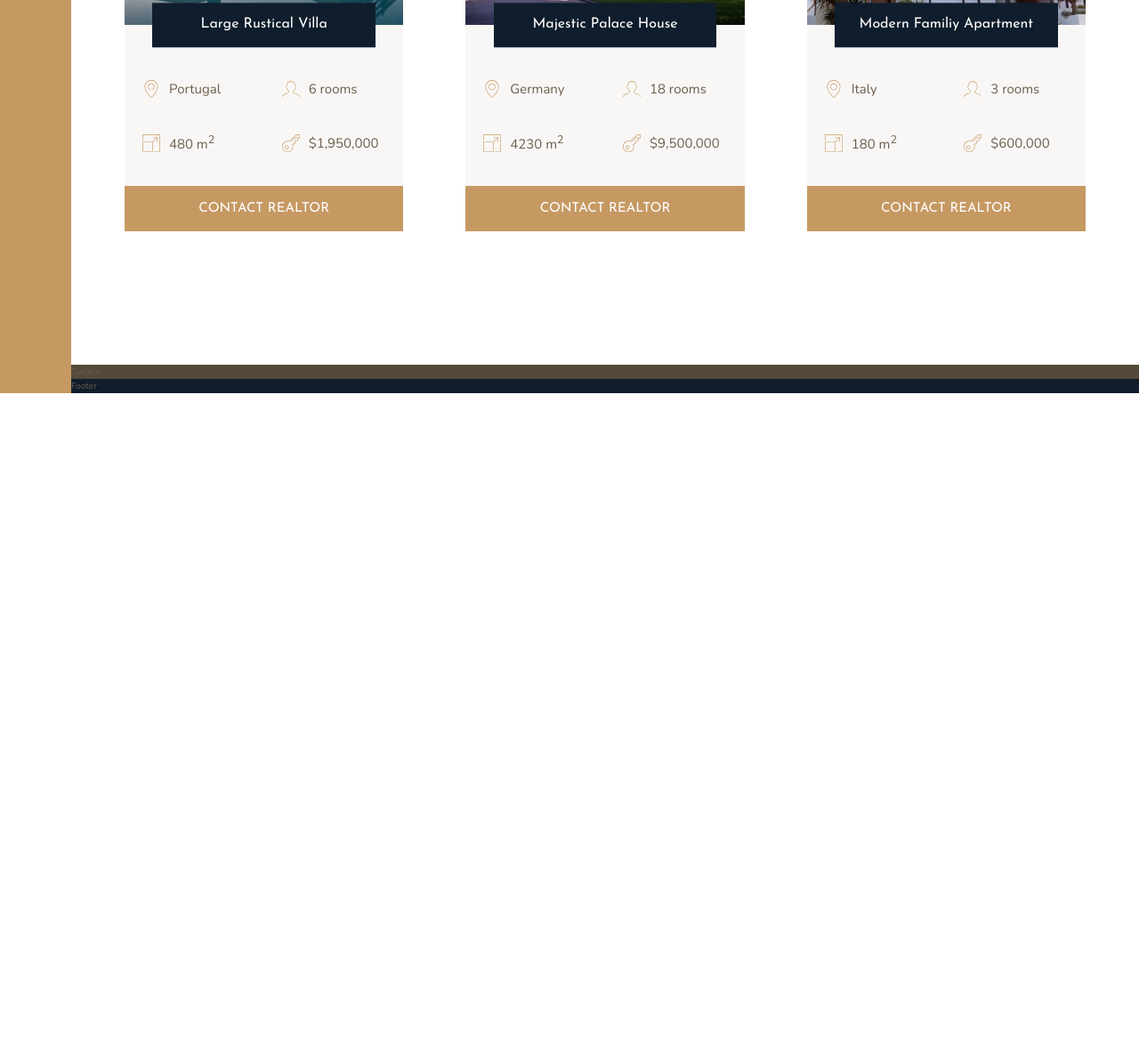
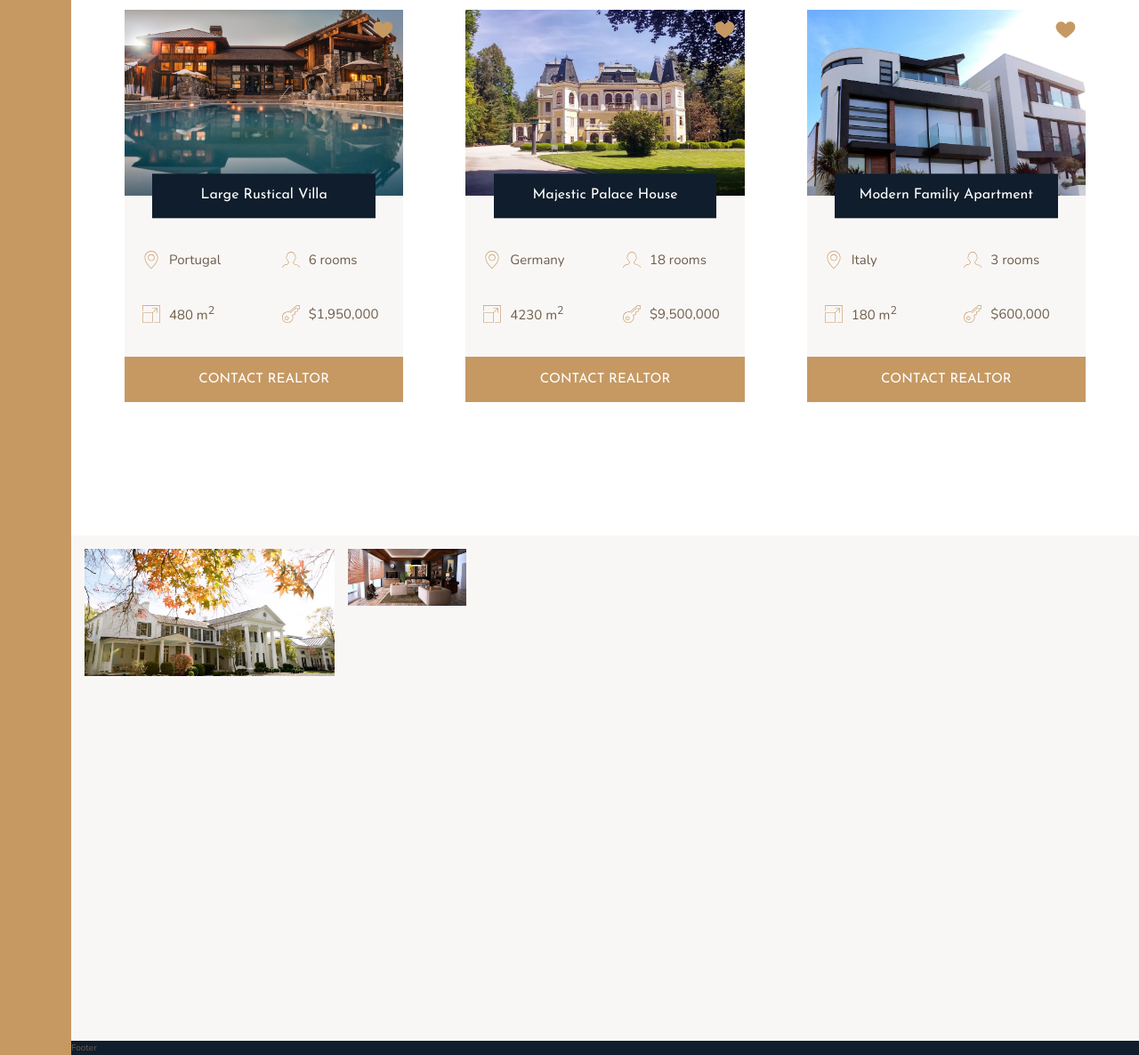
Before and after one commit to MajhiRockzZ/Advanced-CSS-and-SASS-Project-3, a website: page index.html in a window 1280 px wide. Shown: the part 2499-3685 px from the top of the page at 89% size. Before the commit the page ends 2941 px from the top, so only its background shows below. Drawn offline with nearby package versions, Linux system fonts and the light colour scheme.

Commit message:
feat: Building the Gallery - Part 1

```diff
--- a/index.html
+++ b/index.html
@@ -317,7 +317,11 @@
     </section>
 
     <section class="gallery">
-      Gallery
+      <figure class="gallery__item gallery__item--1">
+        <img src="img/gal-1.jpeg" alt="Gallery image 1" class="gallery__img" />
+      </figure>
+
+      <img src="img/gal-2.jpeg" alt="Gallery image 2" class="gallery__img" />
     </section>
 
     <footer class="footer">
--- a/sass/_base.scss
+++ b/sass/_base.scss
@@ -1,18 +1,18 @@
 // COLOR VARIABLES
 $color-primary: #c69963;
-$color-primary-dark: #B28451;
+$color-primary-dark: #b28451;
 
 $color-secondary: #101d2c;
 
 $color-grey-light-1: #f9f7f6;
 $color-grey-light-2: #aaa;
 
-$color-grey-dark-1: #54483A;
-$color-grey-dark-2: #6D5D4B;
+$color-grey-dark-1: #54483a;
+$color-grey-dark-2: #6d5d4b;
 
 // FONT VARIABLES
-$font-primary: 'Nunito', sans-serif;
-$font-display: 'Josefin Sans', sans-serif;
+$font-primary: "Nunito", sans-serif;
+$font-display: "Josefin Sans", sans-serif;
 
 *,
 *::before,
@@ -24,7 +24,7 @@ $font-display: 'Josefin Sans', sans-serif;
 
 html {
   box-sizing: border-box;
-  font-size: 62.5%; // 10px/16px = 62.5% -> 1rem = 10pz
+  font-size: 62.5%; // 10px/16px = 62.5% -> 1rem = 10px
 }
 
 body {
@@ -36,6 +36,10 @@ body {
 
 .container {
   display: grid;
-  grid-template-rows: 80vh min-content 40vh repeat(3, min-content);
-  grid-template-columns: [sidebar-start] 8rem [sidebar-end full-start] minmax(6rem, 1fr) [center-start] repeat(8, [col-start] minmax(min-content, 14rem) [col-end]) [center-end] minmax(6rem, 1fr) [full-end];
+  grid-template-rows: 80vh min-content 40vw repeat(3, min-content);
+  grid-template-columns:
+    [sidebar-start] 8rem [sidebar-end full-start] minmax(6rem, 1fr)
+    [center-start] repeat(8, [col-start] minmax(min-content, 14rem) [col-end])
+    [center-end] minmax(6rem, 1fr)
+    [full-end];
 }
--- a/sass/_gallery.scss
+++ b/sass/_gallery.scss
@@ -1,4 +1,28 @@
 .gallery {
-  background-color: $color-grey-dark-1;
+  background-color: $color-grey-light-1;
   grid-column: full-start / full-end;
+
+  display: grid;
+  grid-template-columns: repeat(8, 1fr);
+  grid-template-rows: repeat(7, 5vw);
+  grid-gap: 1.5rem;
+  padding: 1.5rem;
+
+  &__item {
+    &--1 {
+      grid-row: 1 / span 2;
+      grid-column: 1 / span 2;
+    }
+  }
+
+  &__img {
+    width: 100%;
+    height: 100%;
+    object-fit: cover;
+    display: block;
+  }
+
+  & > * {
+    width: 100%;
+  }
 }
--- a/sass/_story.scss
+++ b/sass/_story.scss
@@ -7,6 +7,7 @@
         rgba($color-primary, 0.5)
       ),
       url("../img/back.jpg");
+      background-size: cover;
 
     display: grid;
     grid-template-rows: repeat(6, 1fr);
```
Also changed, not shown: css/style.css.
